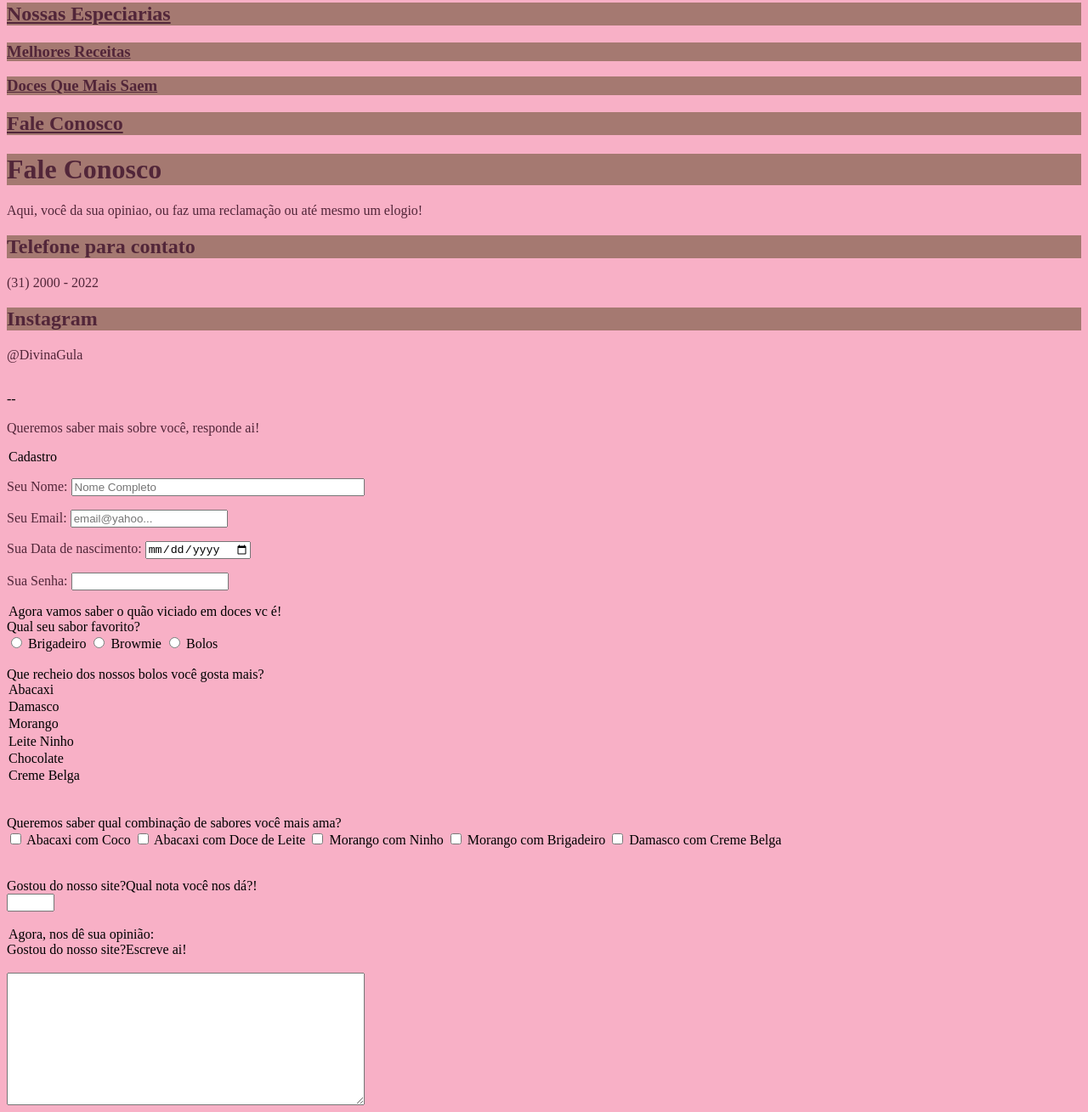
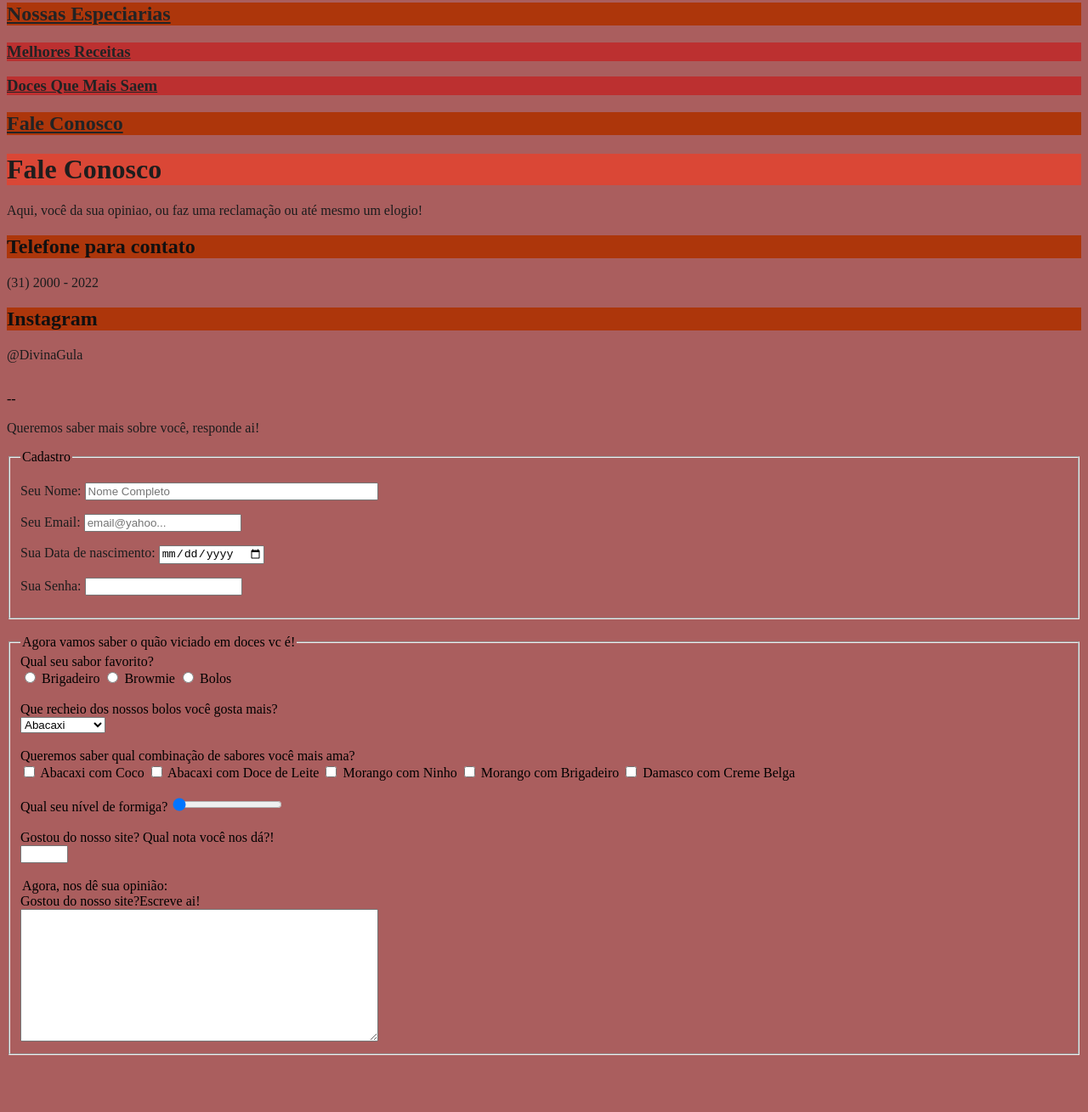
Before and after one commit to vgcoelho/SiteDoceria, a plain HTML site: page faleconosco.html in a window 1280 px wide. Shown: the part 171-1480 px from the top of the page at 85% size. After the commit the page ends 1421 px from the top, so only its background shows below. Drawn offline with Linux system fonts and the light colour scheme.

Commit message:
Add files via upload

```diff
--- a/css/style.css
+++ b/css/style.css
@@ -1,36 +1,36 @@
 @charset "UTF-8";
 
 body {
-    background-color: #f8b0c6
+    background-color: #aa5e5e;
 }
 
 p {
-    color: #522639;
+    color: #1c1c1d;
 }
 
 ul {
-    background-color: #a57971;
+    background-color: #cf5d11;
 }
 
 li {
-    color: #522639;
+    color: #d6360e;
 }
 
 h1 {
-    color: #522639;
-    background-color: #a57971;
+    color: #1f1d1d;
+    background-color: #da4736;
 }
 
 h2 {
-    color: #522639;
-    background-color: #a57971;
+    color: #111010;
+    background-color: #ad360b;
 }
 
 h3 {
-    color: #522639;
-    background-color: #a57971;
+    color: #161616;
+    background-color: #BF2A2ADD;
 }
 
 a {
-    color: #522639;
+    color: #232324;
 }
--- a/faleconosco.html
+++ b/faleconosco.html
@@ -1,5 +1,6 @@
 <!DOCTYPE html>
 <html lang="pt-br">
+
 <head>
     <meta charset="UTF-8">
     <meta http-equiv="X-UA-Compatible" content="IE=edge">
@@ -7,15 +8,16 @@
     <title>Fale Conosco</title>
     <link rel="stylesheet" href="css/style.css">
 </head>
+
 <body>
 
     <h1>MENU</h1>
-    <h2><a href = "index.html" rel = "prev">Pagina Inicial </a></H2>
+    <h2><a href="index.html" rel="prev">Pagina Inicial </a></H2>
     <h2><a href="nossahistoria.html">Nossa História </a></h2>
     <h2><a href="nossasespeciarias.html">Nossas Especiarias </a></h2>
     <h3><a href="melhorreceita.html">Melhores Receitas </a></h3>
-    <h3><a href= "docesquemaissaem.html">Doces Que Mais Saem </a></h3>
-    <h2><a href = "faleconosco.html" rel="next">Fale Conosco </a></h2>
+    <h3><a href="docesquemaissaem.html">Doces Que Mais Saem </a></h3>
+    <h2><a href="faleconosco.html" rel="next">Fale Conosco </a></h2>
 
     <h1>Fale Conosco</h1>
 
@@ -30,79 +32,82 @@
     <p>Queremos saber mais sobre você, responde ai!</p>
 
     <form>
-        <classe div = "campos">
-            <legend> Cadastro </legend>
-            <p><label for="idSeuNome"> Seu Nome: </label>
-            <input type="text" name="nSeuNome" id="idSeuNome" size=" 40 " placeholder="Nome Completo"> </p>
-            <p><label for="idSeuEmail"> Seu Email: </label>
-            <input type="email" name="nSeuEmail" id="idSeuEmail" placeholder="email@yahoo... "> </p>
-            <p><label for="idSuaDataDeNascimento"> Sua Data de nascimento: </label>
-            <input type="date" name="nSuaDataDeNascimento" id="idSuaDataDeNascimento"> </p>
-            <p><label for="idSuaSenha"> Sua Senha: </label>
-            <input type="password" name="nSuaSenha" id="idSuaSenha"> </p>
+        <fieldset>
+            <legend>Cadastro</legend>
+            <p><label for="idSeuNome">Seu Nome:</label>
+                <input type="text" name="nSeuNome" id="idSeuNome" size=" 40 " placeholder="Nome Completo">
+            </p>
+            <p><label for="idSeuEmail">Seu Email:</label>
+                <input type="email" name="nSeuEmail" id="idSeuEmail" placeholder="email@yahoo... ">
+            </p>
+            <p><label for="idSuaDataDeNascimento">Sua Data de nascimento:</label>
+                <input type="date" name="nSuaDataDeNascimento" id="idSuaDataDeNascimento">
+            </p>
+            <p><label for="idSuaSenha">Sua Senha:</label>
+                <input type="password" name="nSuaSenha" id="idSuaSenha">
+            </p>
         </fieldset>
+        <br>
+        <fieldset>
 
-
-         <classe div="campo">
-            <legend> Agora vamos saber o quão viciado em doces vc é!</legend>
-            <label> Qual seu sabor favorito? </label>
+            <legend>Agora vamos saber o quão viciado em doces vc é!</legend>
+            <label>Qual seu sabor favorito?</label>
             <br>
             <input type="radio" name="doces" id="idBrigdadeiro">
-            <label for="idBrigdadeiro"> Brigadeiro </label>
+            <label for="idBrigdadeiro">Brigadeiro</label>
             <input type="radio" name="doces" id="idBrownie">
-            <label for="idBrownie"> Browmie </label>
+            <label for="idBrownie">Browmie</label>
             <input type="radio" name="doces" id="idBolos">
-            <label for="idBolos"> Bolos </label>
+            <label for="idBolos">Bolos</label>
             <br>
             <br>
-
-        <classe div="campo">
-            <label for="recheio"> Que recheio dos nossos bolos você gosta mais? </etiqueta><br>
-                <selecione id="recheio">
-                <option value="Abacaxi"> Abacaxi </option>
-                <option value="Damasco"> Damasco </option>
-                <option value="Morango"> Morango </option>
-                <option value="Leite Ninho"> Leite Ninho </option>
-                <option value="Chocolate"> Chocolate </option>
-                <option value="Creme Belga"> Creme Belga </option>
-            </selecione>
+            <label for="recheio">Que recheio dos nossos bolos você gosta mais?</label><br>
+            <select id="recheio">
+                <option value="Abacaxi">Abacaxi</option>
+                <option value="Damasco">Damasco</option>
+                <option value="Morango">Morango</option>
+                <option value="Leite Ninho">Leite Ninho</option>
+                <option value="Chocolate">Chocolate</option>
+                <option value="Creme Belga">Creme Belga</option>
+            </select>
             </div>
             <br>
             <br>
 
 
-        <classe fieldset=" grupo ">
-         <div id=" verificar ">
-        <label>Queremos saber qual combinação de sabores você mais ama? </etiqueta>
+            <label>Queremos saber qual combinação de sabores você mais ama?</label>
             <br>
-            <input type="checkbox" id="loja" name="loja" value ="Abacaxi com Coco">
-            <label for="loja"> Abacaxi com Coco </label>
-                <input type="checkbox"  id="loja2" name="loja2" value="Abacaxi com doce de Leite">
-            <label for="loja2"> Abacaxi com Doce de Leite </label>
+            <input type="checkbox" id="loja" name="loja" value="Abacaxi com Coco">
+            <label for="loja">Abacaxi com Coco</label>
+            <input type="checkbox" id="loja2" name="loja2" value="Abacaxi com doce de Leite">
+            <label for="loja2">Abacaxi com Doce de Leite</label>
             <input type="checkbox" id="loja3" name="loja3" value="Morango com Ninho">
-            <label for="loja3"> Morango com Ninho </label>
-                <input type="checkbox" id="loja4" name="loja4"  value="Morango com Brigadeiro">
-            <label for="loja4"> Morango com Brigadeiro </label>
+            <label for="loja3">Morango com Ninho</label>
+            <input type="checkbox" id="loja4" name="loja4" value="Morango com Brigadeiro">
+            <label for="loja4">Morango com Brigadeiro</label>
             <input type="checkbox" id="loja5" name="loja5" value="Damasco com Creme belga">
-            <label for="loja5"> Damasco com Creme Belga </label>
-              </div>
-            </fieldset>
+            <label for="loja5">Damasco com Creme Belga</label>
+            <br><br>
+            <label>Qual seu nível de formiga?</label>
+            <input type="range" id="nota" min="1" max="10" value="1">
+
             <br>
             <br>
-            <label>Gostou do nosso site?Qual nota você nos dá?!</label><br><input type="number" min="0" max="10">
+            <label>Gostou do nosso site? Qual nota você nos dá?!</label><br>
+            <input type="number" min="0" max="10">
             <br>
             <br>
-        </fieldset>
-        <classe div="campos">
-            <legend> Agora, nos dê sua opinião: </legend>
+
+
+            <legend>Agora, nos dê sua opinião:</legend>
             <label>Gostou do nosso site?Escreve ai! </label>
             <br>
-            <tipo de entrada=" intervalo " min=" 1 " max=" 10 ">
-                    <label></label><br>
+
             <textarea type="text" cols="50" rows="10" placeholder="Escreva aqui o que achou"> </textarea>
             <br>
         </fieldset>
     </form>
 
 </body>
+
 </html>
```
Lines whose indentation alone changed are shown as unchanged.
